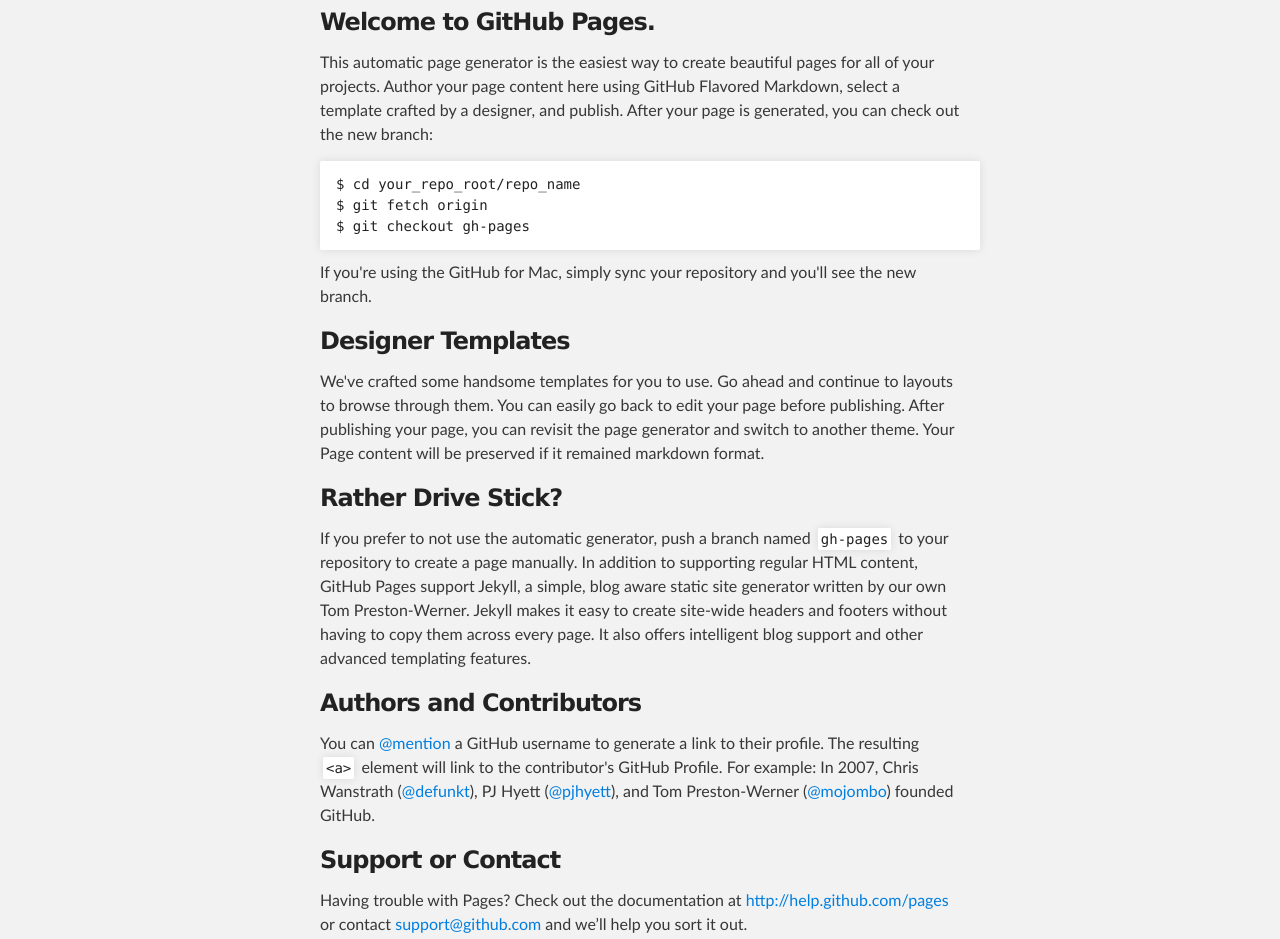
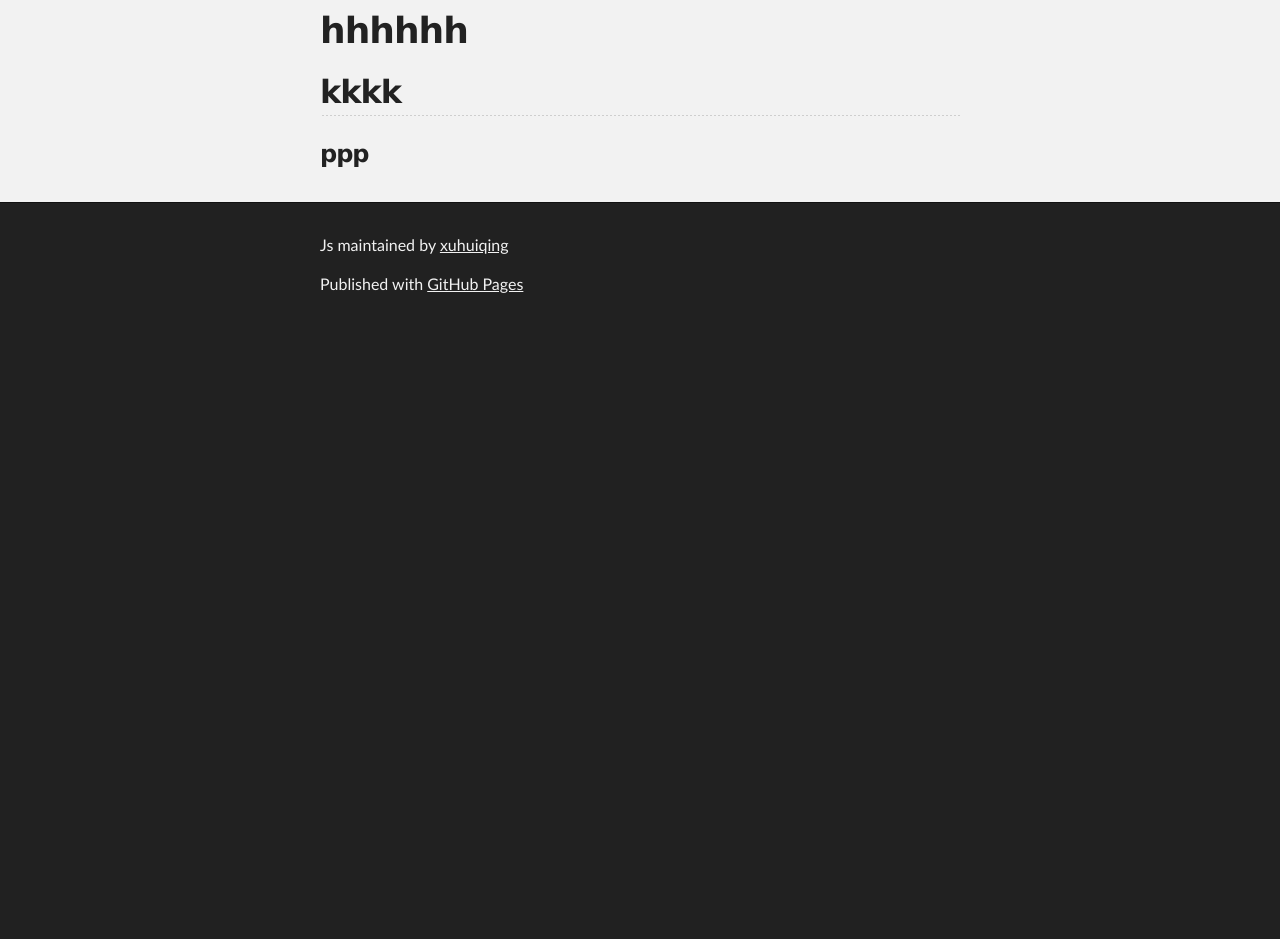
Before and after one commit to xuhuiqing/js, a plain HTML site: page index.html in a window 1280 px wide. Shown: the part 256-1195 px from the top of the page. After the commit the page ends 800 px from the top, so only its background shows below. Drawn offline with Linux system fonts and the light colour scheme.

```diff
--- a/index.html
+++ b/index.html
@@ -31,37 +31,14 @@
     <!-- MAIN CONTENT -->
     <div id="main_content_wrap" class="outer">
       <section id="main_content" class="inner">
-        <h3>
-<a name="welcome-to-github-pages" class="anchor" href="#welcome-to-github-pages"><span class="octicon octicon-link"></span></a>Welcome to GitHub Pages.</h3>
+        <h1>
+<a name="hhhhhh" class="anchor" href="#hhhhhh"><span class="octicon octicon-link"></span></a>hhhhhh</h1>
 
-<p>This automatic page generator is the easiest way to create beautiful pages for all of your projects. Author your page content here using GitHub Flavored Markdown, select a template crafted by a designer, and publish. After your page is generated, you can check out the new branch:</p>
-
-<pre><code>$ cd your_repo_root/repo_name
-$ git fetch origin
-$ git checkout gh-pages
-</code></pre>
-
-<p>If you're using the GitHub for Mac, simply sync your repository and you'll see the new branch.</p>
+<h2>
+<a name="kkkk" class="anchor" href="#kkkk"><span class="octicon octicon-link"></span></a>kkkk</h2>
 
 <h3>
-<a name="designer-templates" class="anchor" href="#designer-templates"><span class="octicon octicon-link"></span></a>Designer Templates</h3>
-
-<p>We've crafted some handsome templates for you to use. Go ahead and continue to layouts to browse through them. You can easily go back to edit your page before publishing. After publishing your page, you can revisit the page generator and switch to another theme. Your Page content will be preserved if it remained markdown format.</p>
-
-<h3>
-<a name="rather-drive-stick" class="anchor" href="#rather-drive-stick"><span class="octicon octicon-link"></span></a>Rather Drive Stick?</h3>
-
-<p>If you prefer to not use the automatic generator, push a branch named <code>gh-pages</code> to your repository to create a page manually. In addition to supporting regular HTML content, GitHub Pages support Jekyll, a simple, blog aware static site generator written by our own Tom Preston-Werner. Jekyll makes it easy to create site-wide headers and footers without having to copy them across every page. It also offers intelligent blog support and other advanced templating features.</p>
-
-<h3>
-<a name="authors-and-contributors" class="anchor" href="#authors-and-contributors"><span class="octicon octicon-link"></span></a>Authors and Contributors</h3>
-
-<p>You can <a href="https://github.com/blog/821" class="user-mention">@mention</a> a GitHub username to generate a link to their profile. The resulting <code>&lt;a&gt;</code> element will link to the contributor's GitHub Profile. For example: In 2007, Chris Wanstrath (<a href="https://github.com/defunkt" class="user-mention">@defunkt</a>), PJ Hyett (<a href="https://github.com/pjhyett" class="user-mention">@pjhyett</a>), and Tom Preston-Werner (<a href="https://github.com/mojombo" class="user-mention">@mojombo</a>) founded GitHub.</p>
-
-<h3>
-<a name="support-or-contact" class="anchor" href="#support-or-contact"><span class="octicon octicon-link"></span></a>Support or Contact</h3>
-
-<p>Having trouble with Pages? Check out the documentation at <a href="http://help.github.com/pages">http://help.github.com/pages</a> or contact <a href="mailto:support@github.com">support@github.com</a> and we’ll help you sort it out.</p>
+<a name="ppp" class="anchor" href="#ppp"><span class="octicon octicon-link"></span></a>ppp</h3>
       </section>
     </div>
 
```
Also changed, not shown: params.json (+1 -1 lines).
